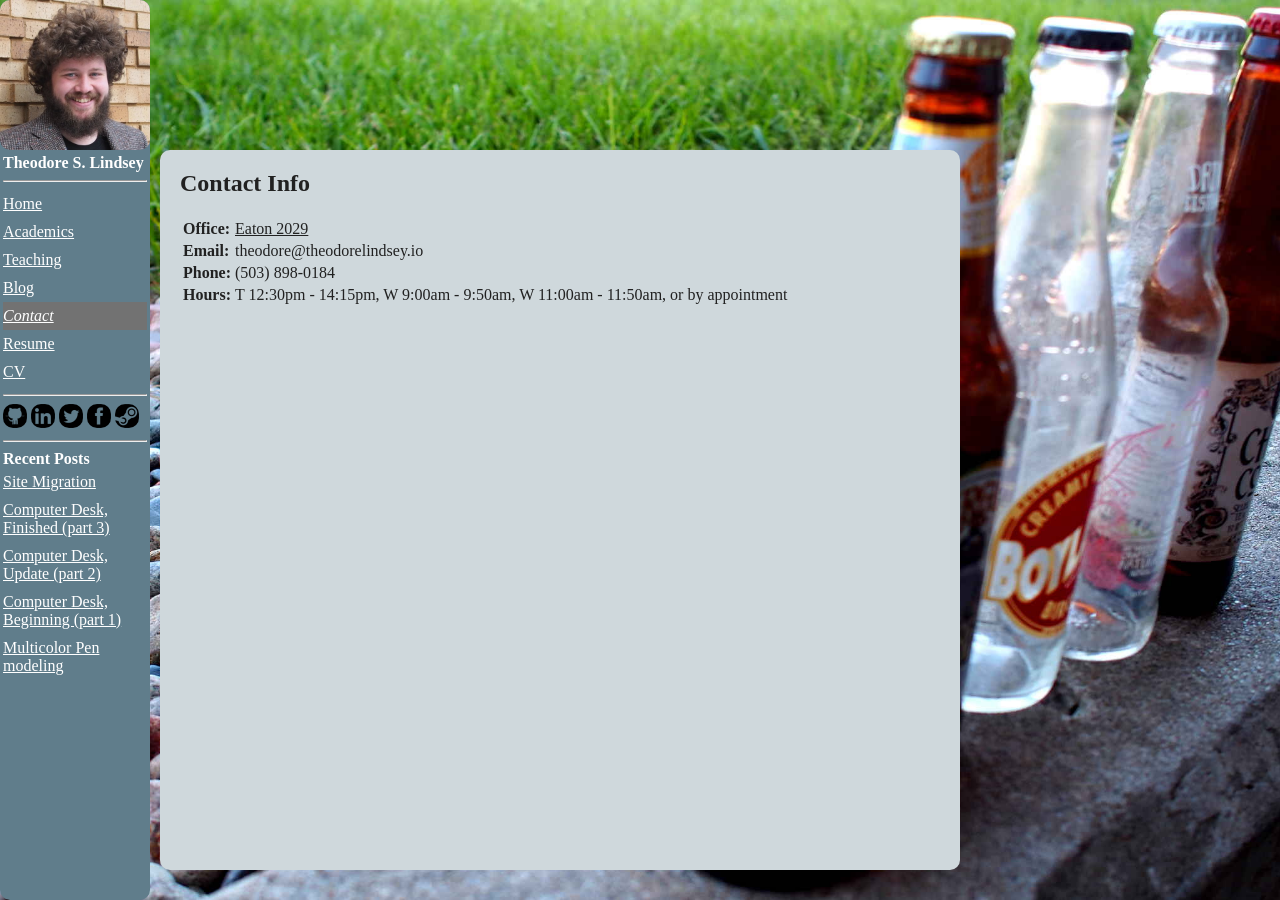
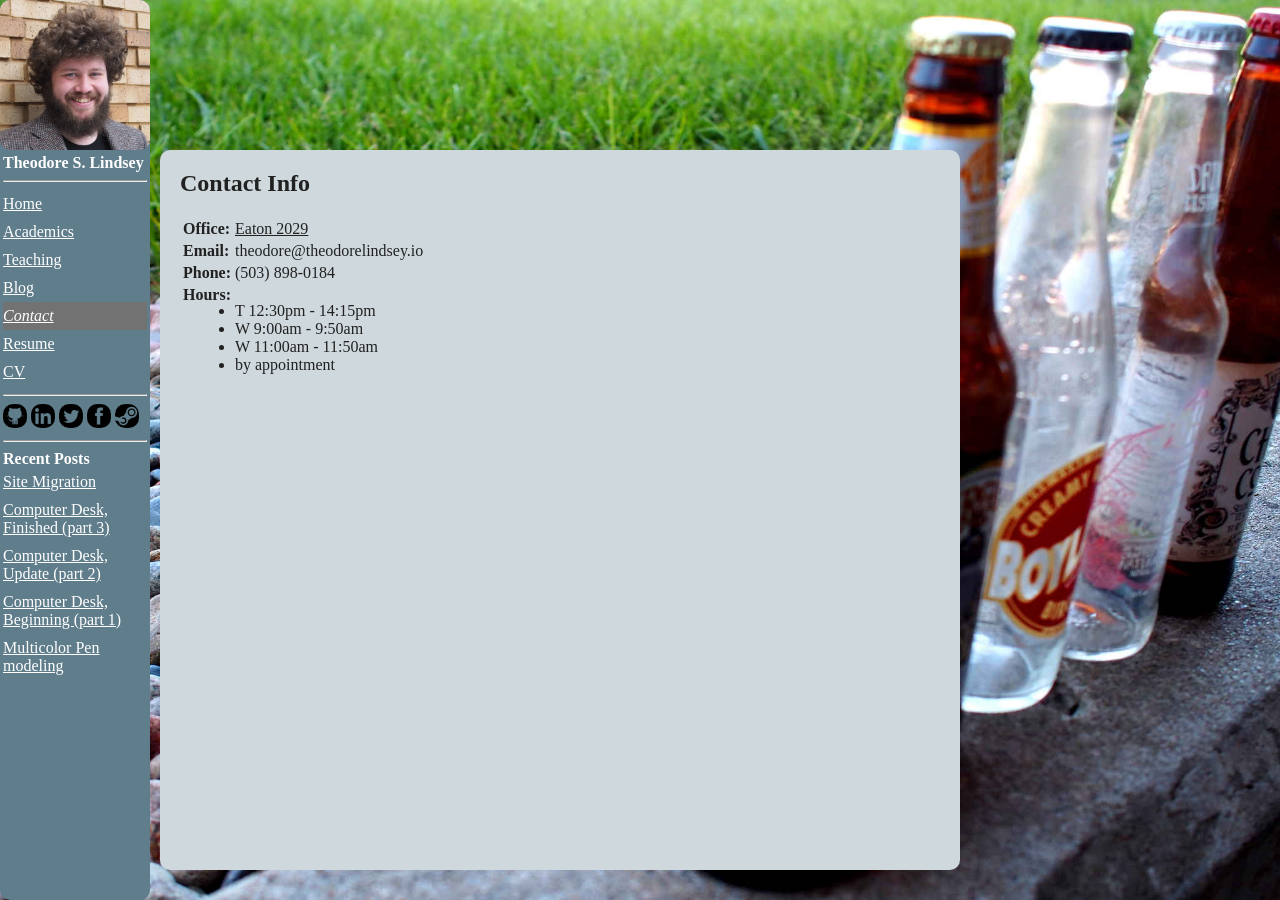
Before and after one commit to RagingRoosevelt/RagingRoosevelt.github.io, a Jekyll site: the page built from contact.html, in a window 1280 px wide. Built offline with Jekyll 4.4.1, drawn with Linux system fonts in a browser that asks for light colours.

```diff
--- a/_config.yml
+++ b/_config.yml
@@ -19,7 +19,7 @@ username_facebook: theodore.lindsey
 phone: "(503) 898-0184"
 email: theodore@theodorelindsey.io
 office: Eaton 2029
-hours: "T 12:30pm - 14:15pm, W 9:00am - 9:50am, W 11:00am - 11:50am, or by appointment"
+hours: "<ul style=\"padding: 0px; margin: 0px; margin-top: 1em\"><li>T 12:30pm - 14:15pm</li><li>W 9:00am - 9:50am</li><li>W 11:00am - 11:50am</li><li>by appointment</li></ul>"
 
 # Build settings
 markdown: kramdown
--- a/contact.html
+++ b/contact.html
@@ -13,6 +13,6 @@ last_modified_at: 2015-08-27
 <tr><td><b>Office:</b></td><td><a href="https://www.google.com/maps/place/Eaton+Hall,+Lawrence,+KS+66045">{{ site.office }}</a></td></tr>
 <tr><td><b>Email:</b></td><td>{{ site.email }}</td></tr>
 <tr><td><b>Phone:</b></td><td>{{ site.phone }}</td></tr>
-<tr><td><b>Hours:</b></td><td>{{ site.hours }}</td></tr>
+<tr><td valign="top"><b>Hours:</b></td><td>{{ site.hours }}</td></tr>
 </table>
 </p>
```
